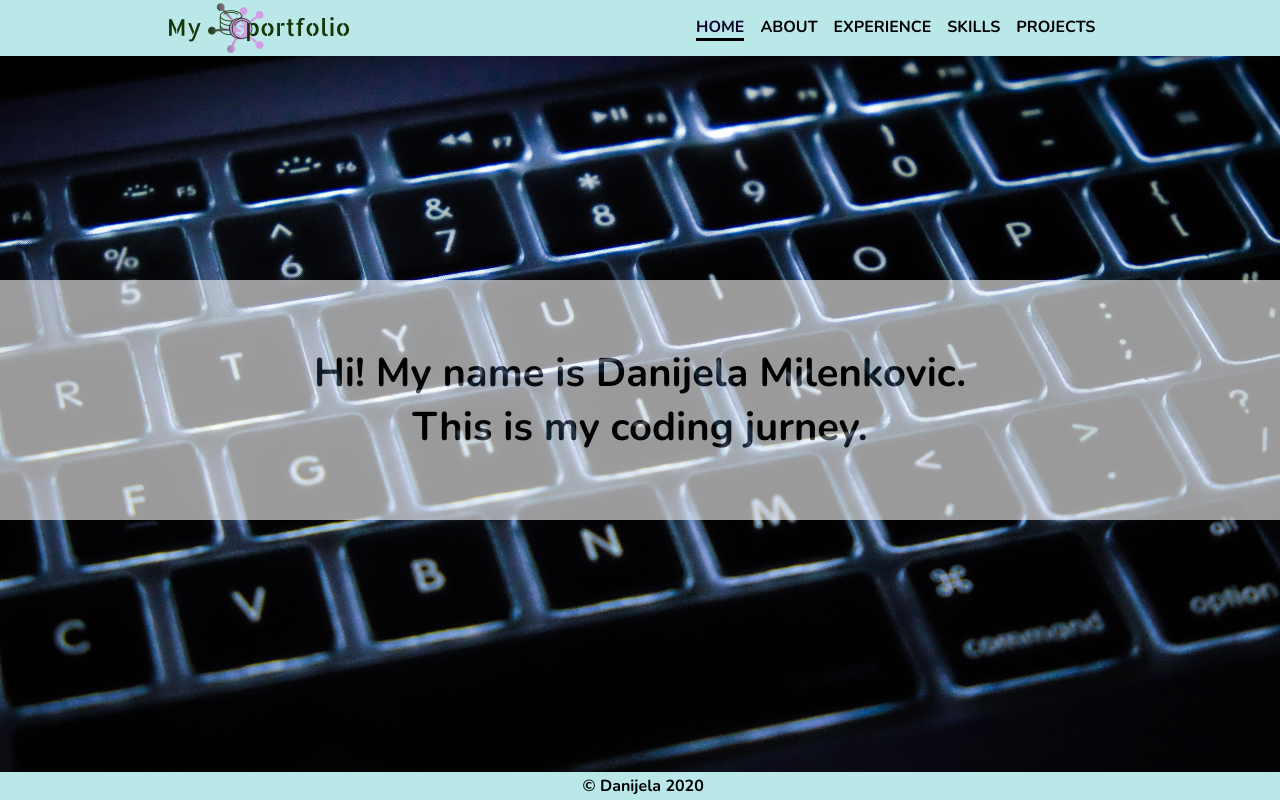
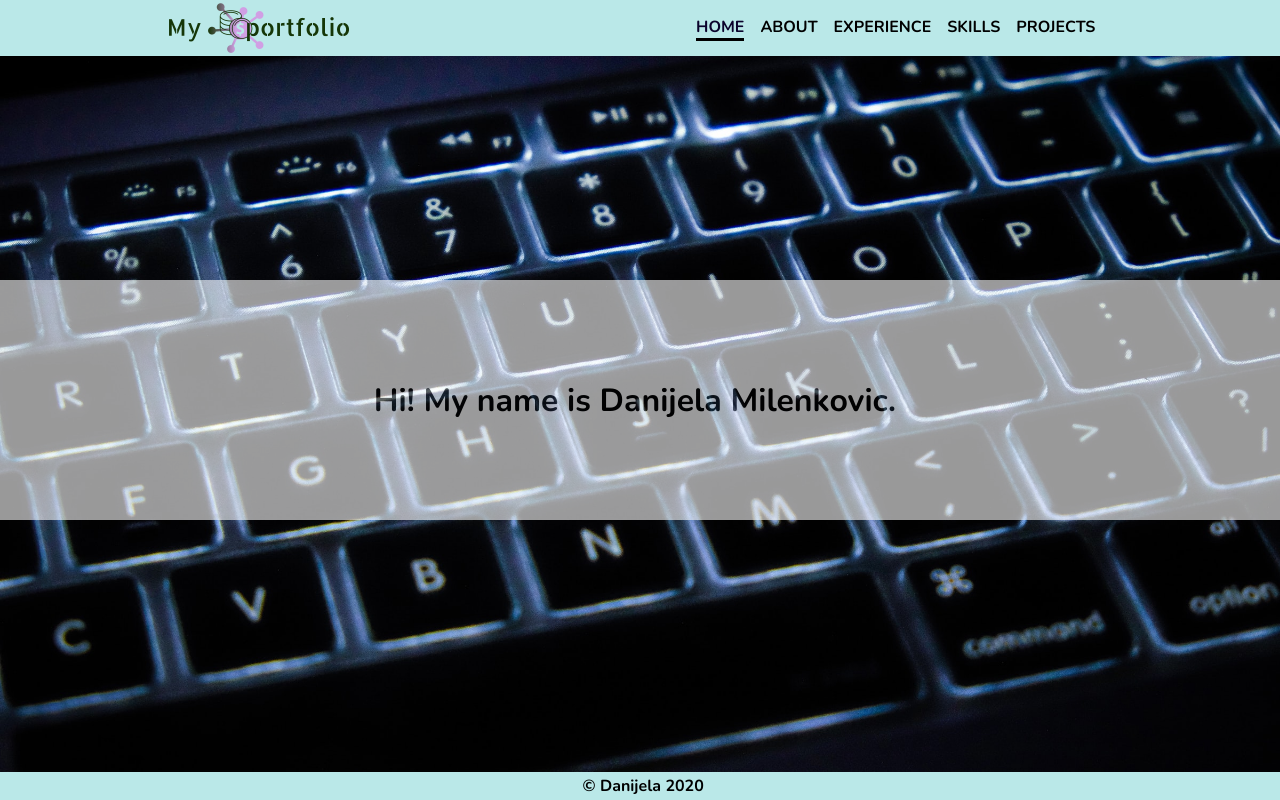
Before and after one commit to Danijela2019/portfolio, a React (Create React App) app: page / in a window 1280 px wide. Shown: the top 800 px of the page. Built offline with nearby package versions, Linux system fonts and the light colour scheme; the HTML template or start-up script is replaced by a standard one.

Commit message:
Type effect implemented

```diff
--- a/package.json
+++ b/package.json
@@ -12,7 +12,8 @@
     "react-icons": "^3.11.0",
     "react-router-dom": "^5.2.0",
     "react-scripts": "3.4.4",
-    "react-scroll": "^1.8.1"
+    "react-scroll": "^1.8.1",
+    "typewriter-effect": "^2.13.1"
   },
   "scripts": {
     "start": "react-scripts start",
--- a/src/components/HomeBoard.jsx
+++ b/src/components/HomeBoard.jsx
@@ -1,14 +1,14 @@
 import React from 'react';
 
 import '../styles/HomeBoard.css';
+import TypeWritingEfect from './Typewriting';
 
 const HomeBoard = () => {
     return (
         <main className="homeboard_main" id="home">
             <section className="background">
                 <article className="homeboard_transbox">
-                     <h1 className="homeboard_text">Hi! My name is Danijela Milenkovic.<br/>
-                     This is my coding jurney.</h1>
+                   <TypeWritingEfect/>
                 </article>
             </section>
         </main>
--- /dev/null
+++ b/src/components/Typewriting.jsx
@@ -0,0 +1,32 @@
+import React from 'react';
+import Typewriter from 'typewriter-effect';
+
+import '../styles/Typewriting.css'
+
+const TypeWritingEfect =() => {
+    return (
+        <div className="text">
+            <Typewriter  options={{
+                autoStart: true,
+                loop: true,
+            }}
+            onInit={(typewriter) => {
+                typewriter.typeString('Hi! My name is Danijela Milenkovic.')
+                .pauseFor(1500)
+                typewriter.typeString(`<h1>An IT entusiast.<h1/>`)
+                .pauseFor(2500)
+                .deleteChars(16)
+                typewriter.typeString('A life long learner.')
+                .pauseFor(2500)
+                .deleteChars(20)
+                typewriter.typeString('A movie fan.')
+                .pauseFor(2500)
+                .deleteChars(12)
+                .start();
+            }}
+            />
+    </div>
+    )
+}
+
+export default  TypeWritingEfect;
--- /dev/null
+++ b/src/styles/Typewriting.css
@@ -0,0 +1,3 @@
+.text {
+     font-size: 2rem;
+}
```
Also changed, not shown: 1 other file (tests, documents, lock files or other folders).
